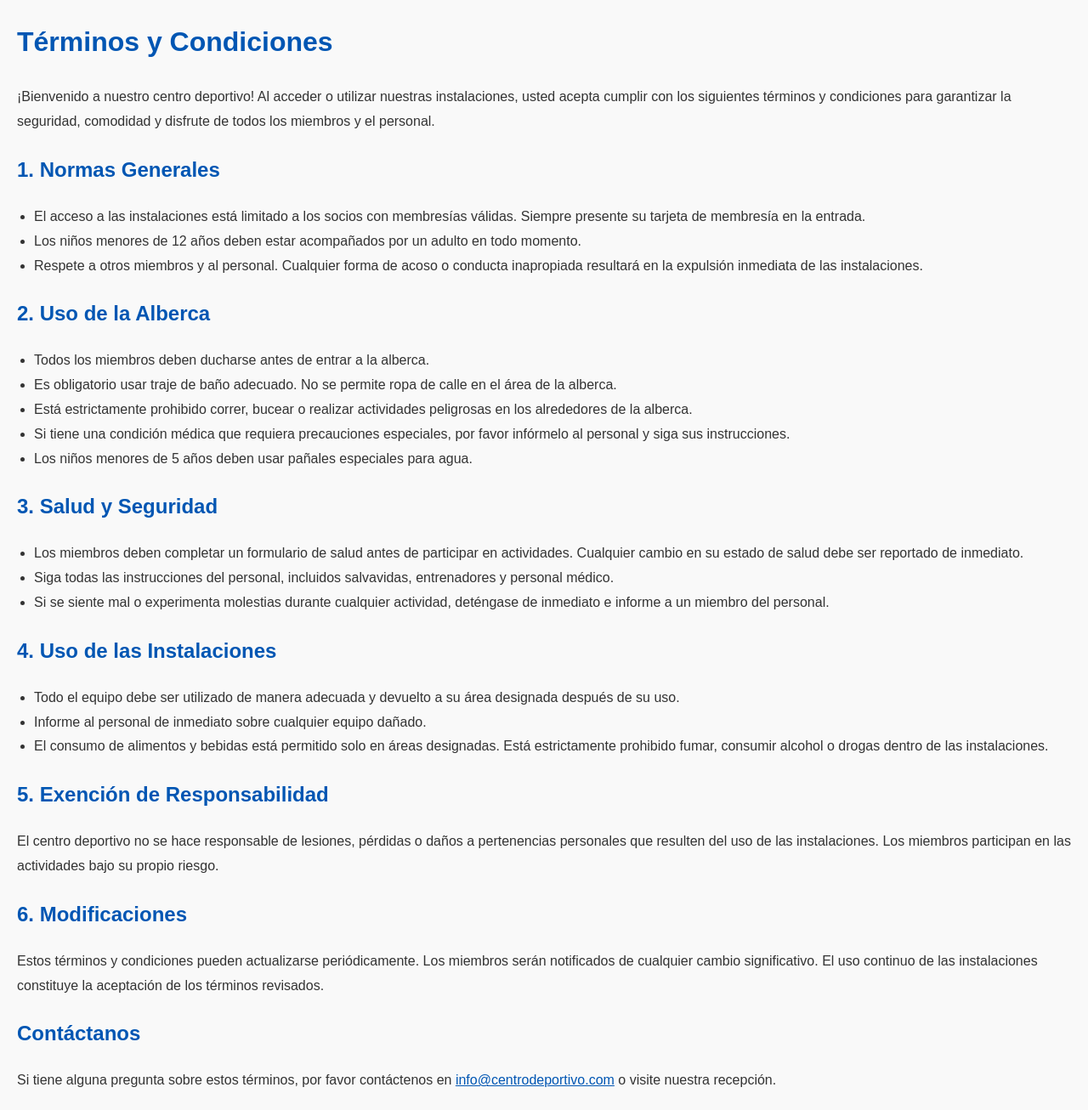
After one commit to devcuber/AcademyCore2, a Django app: page /preregister/terms-and-conditions/ in a window 1280 px wide. The commit adds this page. Shown: the whole page at 85% size. Run offline with Django 4.2, Linux system fonts and the light colour scheme.

Commit message:
feat: terms and conditions

```diff
--- a/preregistration/forms.py
+++ b/preregistration/forms.py
@@ -35,6 +35,11 @@ class PreRegisterAdminForm(forms.ModelForm):
 
 class PreRegisterPublicForm(forms.ModelForm):
 
+    accept_terms = forms.BooleanField(
+        required=True,
+        label=_('I accept the Terms and Conditions'),
+        error_messages={'required': _('You must accept the Terms and Conditions to continue.')}
+    )
     medical_conditions = forms.ModelMultipleChoiceField(
         queryset=MedicalCondition.objects.all(),
         required=False,
--- /dev/null
+++ b/preregistration/templates/preregistration/terms_and_conditions.html
@@ -0,0 +1,70 @@
+<!DOCTYPE html>
+<html lang="es">
+<head>
+    <meta charset="UTF-8">
+    <meta name="viewport" content="width=device-width, initial-scale=1.0">
+    <title>Términos y Condiciones - Centro Deportivo</title>
+    <style>
+        body {
+            font-family: Arial, sans-serif;
+            line-height: 1.8;
+            margin: 20px;
+            background-color: #f9f9f9;
+            color: #333;
+        }
+        h1, h2 {
+            color: #0056b3;
+        }
+        ul {
+            margin: 10px 0;
+            padding-left: 20px;
+        }
+        a {
+            color: #0056b3;
+        }
+    </style>
+</head>
+<body>
+    <h1>Términos y Condiciones</h1>
+    <p>¡Bienvenido a nuestro centro deportivo! Al acceder o utilizar nuestras instalaciones, usted acepta cumplir con los siguientes términos y condiciones para garantizar la seguridad, comodidad y disfrute de todos los miembros y el personal.</p>
+
+    <h2>1. Normas Generales</h2>
+    <ul>
+        <li>El acceso a las instalaciones está limitado a los socios con membresías válidas. Siempre presente su tarjeta de membresía en la entrada.</li>
+        <li>Los niños menores de 12 años deben estar acompañados por un adulto en todo momento.</li>
+        <li>Respete a otros miembros y al personal. Cualquier forma de acoso o conducta inapropiada resultará en la expulsión inmediata de las instalaciones.</li>
+    </ul>
+
+    <h2>2. Uso de la Alberca</h2>
+    <ul>
+        <li>Todos los miembros deben ducharse antes de entrar a la alberca.</li>
+        <li>Es obligatorio usar traje de baño adecuado. No se permite ropa de calle en el área de la alberca.</li>
+        <li>Está estrictamente prohibido correr, bucear o realizar actividades peligrosas en los alrededores de la alberca.</li>
+        <li>Si tiene una condición médica que requiera precauciones especiales, por favor infórmelo al personal y siga sus instrucciones.</li>
+        <li>Los niños menores de 5 años deben usar pañales especiales para agua.</li>
+    </ul>
+
+    <h2>3. Salud y Seguridad</h2>
+    <ul>
+        <li>Los miembros deben completar un formulario de salud antes de participar en actividades. Cualquier cambio en su estado de salud debe ser reportado de inmediato.</li>
+        <li>Siga todas las instrucciones del personal, incluidos salvavidas, entrenadores y personal médico.</li>
+        <li>Si se siente mal o experimenta molestias durante cualquier actividad, deténgase de inmediato e informe a un miembro del personal.</li>
+    </ul>
+
+    <h2>4. Uso de las Instalaciones</h2>
+    <ul>
+        <li>Todo el equipo debe ser utilizado de manera adecuada y devuelto a su área designada después de su uso.</li>
+        <li>Informe al personal de inmediato sobre cualquier equipo dañado.</li>
+        <li>El consumo de alimentos y bebidas está permitido solo en áreas designadas. Está estrictamente prohibido fumar, consumir alcohol o drogas dentro de las instalaciones.</li>
+    </ul>
+
+    <h2>5. Exención de Responsabilidad</h2>
+    <p>El centro deportivo no se hace responsable de lesiones, pérdidas o daños a pertenencias personales que resulten del uso de las instalaciones. Los miembros participan en las actividades bajo su propio riesgo.</p>
+
+    <h2>6. Modificaciones</h2>
+    <p>Estos términos y condiciones pueden actualizarse periódicamente. Los miembros serán notificados de cualquier cambio significativo. El uso continuo de las instalaciones constituye la aceptación de los términos revisados.</p>
+
+    <h2>Contáctanos</h2>
+    <p>Si tiene alguna pregunta sobre estos términos, por favor contáctenos en <a href="mailto:info@centrodeportivo.com">info@centrodeportivo.com</a> o visite nuestra recepción.</p>
+</body>
+</html>
--- a/preregistration/tests.py
+++ b/preregistration/tests.py
@@ -43,6 +43,7 @@ class PreRegisterMedicalConditionTests(TestCase):
             'emergency_contact_relation': self.relation_sibling.id,
             'how_did_you_hear': self.social_media,
             'how_did_you_hear_details': 'Social Media',
+            'accept_terms' : True,
         }
 
     def test_valid_form_single_medical_condition(self):
--- a/preregistration/urls.py
+++ b/preregistration/urls.py
@@ -1,8 +1,8 @@
 from django.urls import path
-from .views import PreregisterCreateView
-from . import views
+from .views import PreregisterCreateView, PreregisterSuccessView, TermsAndConditionsView
 
 urlpatterns = [
     path('new/', PreregisterCreateView.as_view(), name='preregister_create'),
-    path('success/', views.PreregisterSuccessView.as_view(), name='preregister_success'),
+    path('success/', PreregisterSuccessView.as_view(), name='preregister_success'),
+    path('terms-and-conditions/', TermsAndConditionsView.as_view(), name='terms_and_conditions'),
 ]
--- a/preregistration/views.py
+++ b/preregistration/views.py
@@ -11,10 +11,6 @@ from .forms import PreRegisterPublicForm
 class PreregisterCreateView(CreateView):
     model = Preregister
     form_class = PreRegisterPublicForm
-    #fields = [
-    #    'name', 'curp', 'birth_date', 'gender', 'phone_number', 'email',
-    #    'photo', 'how_did_you_hear', 'how_did_you_hear_details'
-    #]
     template_name = 'preregistration/preregister_form.html'  # El nombre de la plantilla HTML
     success_url = reverse_lazy('preregister_success')  # Redirige tras guardar
 
@@ -72,3 +68,6 @@ class PreregisterSuccessView(TemplateView):
         context = super().get_context_data(**kwargs)
         context['folio'] = self.request.GET.get('folio')  # Extrae el folio de la URL
         return context
+
+class TermsAndConditionsView(TemplateView):
+    template_name = 'preregistration/terms_and_conditions.html'
```
Also changed, not shown: preregistration/templates/preregistration/preregister_form.html (+17 -0 lines).
